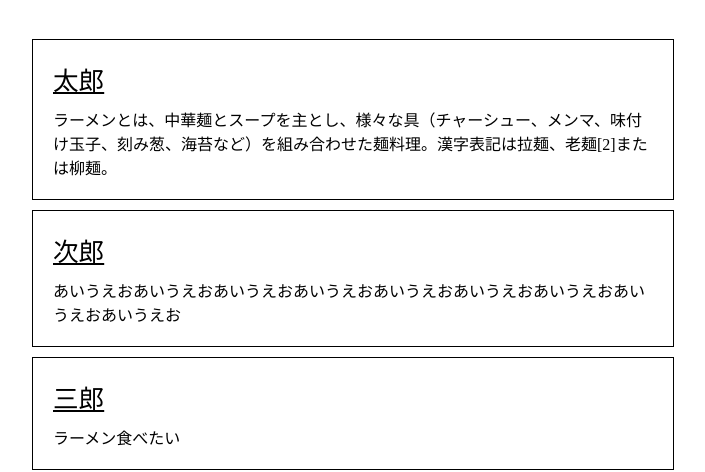
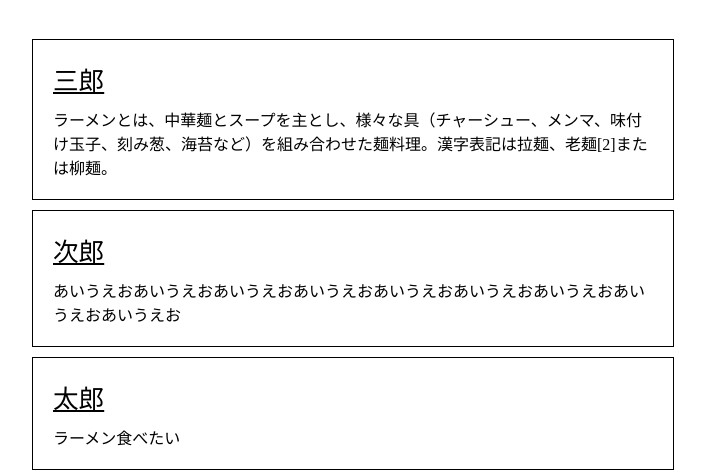
Before and after one commit to shutarou-iijima/react-sample, a React (Create React App) app: page / in a window 1280 px wide. Shown: the part 324-796 px from the top of the page, without its empty margins (287-992 px from the left). Built offline with nearby package versions, Linux system fonts and the light colour scheme.

Commit message:
User interface を追加

```diff
--- a/src/index.tsx
+++ b/src/index.tsx
@@ -41,9 +41,9 @@ class Twitter extends React.Component<Props, State> {
                 { id: 4, name: '三郎'},
             ],
             tweets: [
-                { id: 1, name: '三郎', value: "ラーメン食べたい"},
-                { id: 2, name: '次郎', value: "あいうえおあいうえおあいうえおあいうえおあいうえおあいうえおあいうえおあいうえおあいうえお"},
-                { id: 3, name: '太郎', value: "ラーメンとは、中華麺とスープを主とし、様々な具（チャーシュー、メンマ、味付け玉子、刻み葱、海苔など）を組み合わせた麺料理。漢字表記は拉麺、老麺[2]または柳麺。"},
+                { id: 1, userId: 2, value: "ラーメン食べたい"},
+                { id: 2, userId: 3, value: "あいうえおあいうえおあいうえおあいうえおあいうえおあいうえおあいうえおあいうえおあいうえお"},
+                { id: 3, userId: 4, value: "ラーメンとは、中華麺とスープを主とし、様々な具（チャーシュー、メンマ、味付け玉子、刻み葱、海苔など）を組み合わせた麺料理。漢字表記は拉麺、老麺[2]または柳麺。"},
             ]
         }
     }
@@ -68,12 +68,13 @@ class Twitter extends React.Component<Props, State> {
                             </Route>
                             <Route path="/">
                                 <Timeline
+                                    users={this.state.users}
                                     tweets={this.state.tweets}
                                     onClick={ (value) => {
                                         const id = Math.max(...this.state.tweets.map(tweet => tweet.id)) + 1
                                         const tweet = {
                                             id: id,
-                                            name: '名無しの権兵衛',
+                                            userId: 1,
                                             value: value,
                                         }
                                         const newTweets = [...this.state.tweets].concat(tweet)
--- a/src/pages/Timeline.tsx
+++ b/src/pages/Timeline.tsx
@@ -2,20 +2,23 @@ import React from "react";
 import TweetArea from "../components/TweetArea";
 import TweetCard from "../components/TweetCard";
 import Tweet from "../types/Tweet";
+import User from "../types/User";
 
 export interface Props {
+    users: User[]
     tweets: Tweet[]
     onClick: (value: string) => void
 }
 
-function Timeline({ tweets, onClick }: Props) {
+function Timeline({ users, tweets, onClick }: Props) {
 
     const tweetCards = [...tweets]
         .sort((a, b) => {
             return b.id - a.id
         })
         .map(tweet => {
-            return <TweetCard name={tweet.name} value={tweet.value} key={tweet.id}/>
+            const name = users.find(user => tweet.userId === user.id)!.name
+            return <TweetCard name={name} value={tweet.value} key={tweet.id}/>
         })
 
     return (
--- a/src/types/Tweet.ts
+++ b/src/types/Tweet.ts
@@ -1,5 +1,5 @@
 export default interface Tweet {
     id: number
-    name: string
+    userId: number
     value: string
 }
```
